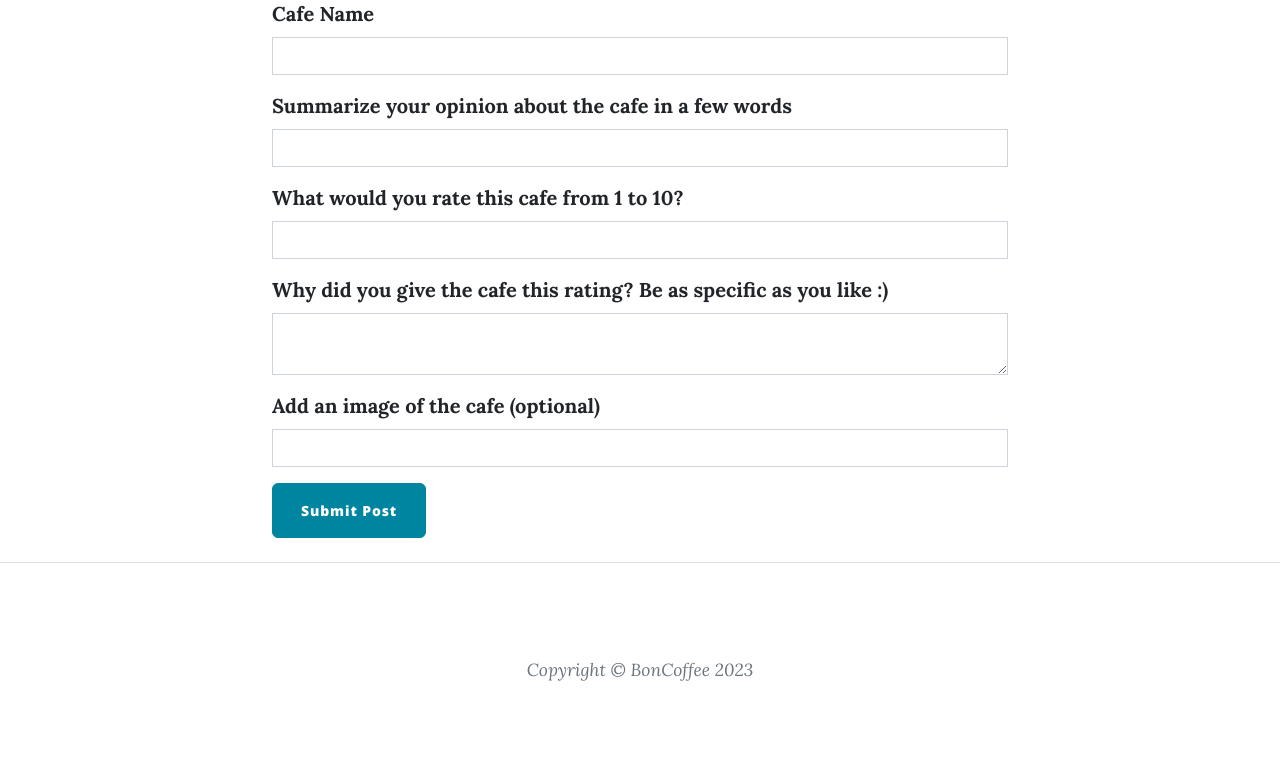
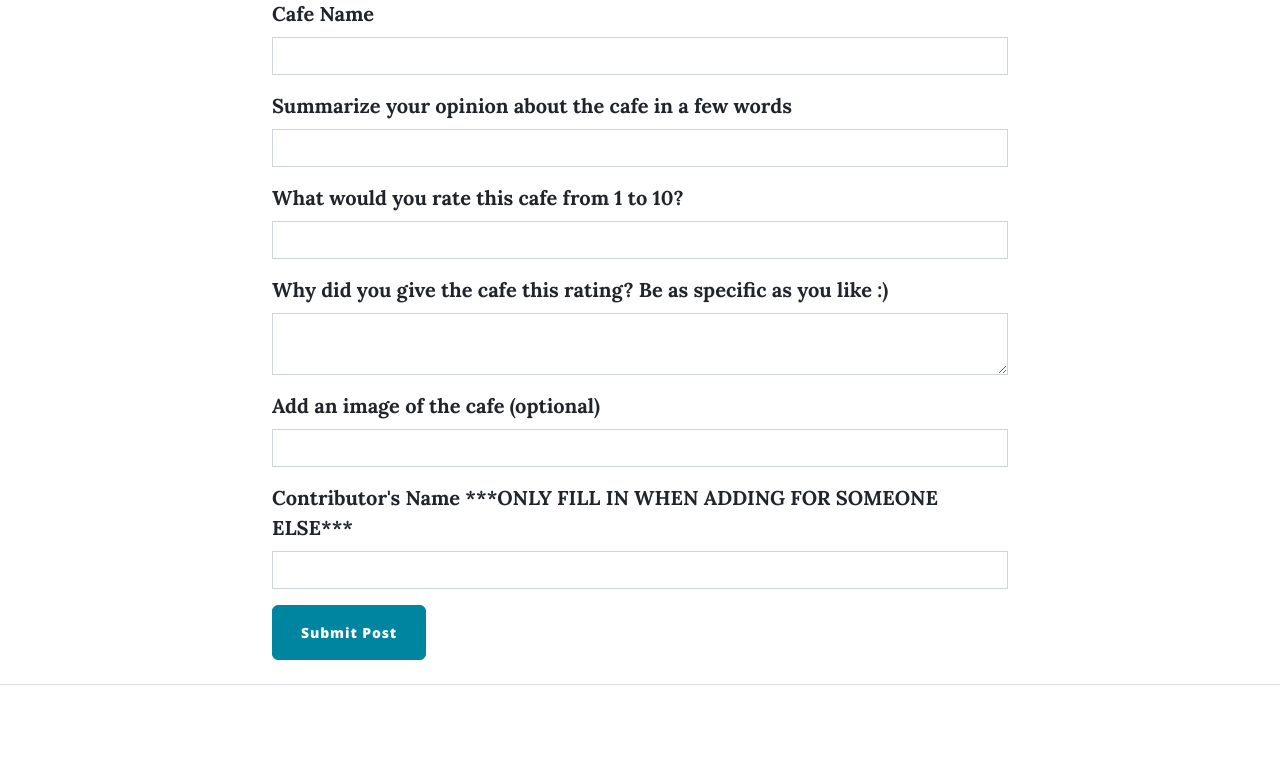
Before and after one commit to Jorick-Python/Maastricht-cafe-list-website, a Flask app: page /new-cafe in a window 1280 px wide. Shown: the part 581-1362 px from the top of the page. Before the commit the page ends 1262 px from the top, so only its background shows below. Run offline with Flask 3, Linux system fonts and the light colour scheme; the visitor is signed in with stand-in values (Sample User, id 1); some libraries are stand-ins or nearby versions.

Commit message:
Complete working cafe website with contributors - localized version

```diff
--- a/forms.py
+++ b/forms.py
@@ -13,6 +13,7 @@ class CreateCafeForm(FlaskForm):
                                       NumberRange(min=1, max=10, message='Rating must be between 1 and 10.')])
     body = CKEditorField("Why did you give the cafe this rating? Be as specific as you like :)", validators=[DataRequired()])
     img_url = StringField("Add an image of the cafe (optional)", validators=[URL()])
+    contributor_name = StringField("Contributor's Name ***ONLY FILL IN WHEN ADDING FOR SOMEONE ELSE***")  # Add a field for contributor's name
     submit = SubmitField("Submit Post")
 
 
--- a/main.py
+++ b/main.py
@@ -49,6 +49,7 @@ class Cafe(db.Model):
     id = db.Column(db.Integer, primary_key=True)
     # Create Foreign Key, "users.id" the users refers to the tablename of User.
     contributor_id = db.Column(db.Integer, db.ForeignKey("users.id"))
+    contributor_name = db.Column(db.String(100))  # Add contributor_name field
     # Create reference to the User object. The "cafes" refers to the cafes property in the User class.
     contributor = relationship("User", back_populates="cafes")
     name = db.Column(db.String(250), unique=True, nullable=False)
@@ -112,7 +113,7 @@ def user_can_edit_cafe(func):
         cafe = Cafe.query.get_or_404(cafe_id)
 
         # Check if the current user is the contributor of the cafe post
-        if current_user != cafe.contributor:
+        if current_user != cafe.contributor or current_user.id != 1:
             abort(403)  # Forbidden, as the user is not the contributor
 
         return func(cafe_id)
@@ -216,12 +217,13 @@ def show_cafe(cafe_id):
 def add_new_cafe():
     form = CreateCafeForm()
     if form.validate_on_submit():
+        contributor_name = form.contributor_name.data or current_user.name  # Set default if None
         new_cafe = Cafe(
             name=form.name.data,
             summary=form.summary.data,
             body=form.body.data,
             img_url=form.img_url.data,
-            contributor=current_user,
+            contributor_name=contributor_name,
             date=date.today().strftime("%B %d, %Y"),
             rating=form.rating.data
         )
@@ -234,7 +236,6 @@ def add_new_cafe():
 # Used a decorator so only an admin user can edit a post
 @app.route("/edit-cafe/<int:cafe_id>", methods=["GET", "POST"])
 @login_required
-@user_can_edit_cafe
 def edit_cafe(cafe_id):
     cafe = db.get_or_404(Cafe, cafe_id)
     edit_form = CreateCafeForm(
@@ -246,12 +247,13 @@ def edit_cafe(cafe_id):
         rating=cafe.rating
     )
     if edit_form.validate_on_submit():
+        contributor_name = edit_form.contributor_name.data or current_user.name  # Set default if None
         cafe.name = edit_form.name.data
         cafe.summary = edit_form.summary.data
         cafe.img_url = edit_form.img_url.data
-        cafe.contributor = current_user
+        cafe.contributor_name = contributor_name  # Update contributor's name
         cafe.body = edit_form.body.data
-        rating = edit_form.rating.data
+        cafe.rating = edit_form.rating.data
         db.session.commit()
         return redirect(url_for("show_cafe", cafe_id=cafe.id))
     return render_template("add-cafe.html", form=edit_form, is_edit=True, current_user=current_user)
--- a/templates/cafe.html
+++ b/templates/cafe.html
@@ -9,6 +9,7 @@
         <div class="post-heading">
           <h1>{{ cafe.name }}</h1>
           <h2 class="subheading">{{ cafe.summary }}</h2>
+          <h1> {{ cafe.rating }}/10</h1>
           <span class="meta"
             >Posted by
             <!-- Changed from post.contributor -->
--- a/templates/index.html
+++ b/templates/index.html
@@ -10,7 +10,7 @@
       <div class="col-md-10 col-lg-8 col-xl-7">
         <div class="site-heading">
           <h1>Maastricht Café Overview</h1>
-          <span class="subheading">A collection of caffeine goodness.</span>
+          <span class="subheading">A collection of caffeine goodness by students, for students.</span>
         </div>
       </div>
     </div>
@@ -25,12 +25,12 @@
       <div class="post-preview">
         <a href="{{ url_for('show_cafe', cafe_id=cafe.id) }}">
           <h2 class="post-title">{{ cafe.name }}</h2>
-          <h3 class="post-subtitle">{{ cafe.summary }}</h3>
+          <h3 class="post-subtitle">{{ cafe.summary }} - <strong>{{cafe.rating}}/10</strong></h3>
         </a>
         <p class="post-meta">
           Posted by
           <!-- post.contributor.name is now a User object -->
-          <a href="#">{{cafe.contributor.name}}</a>
+          <a href="#">{{cafe.contributor_name}}</a>
           on {{cafe.date}}
           <!-- Only show delete button if user id is 1 (admin user) -->
           {% if current_user.id == 1: %}
```
